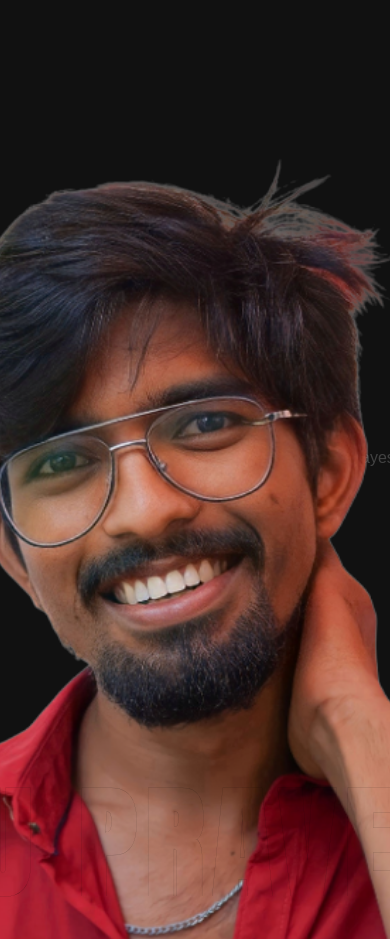
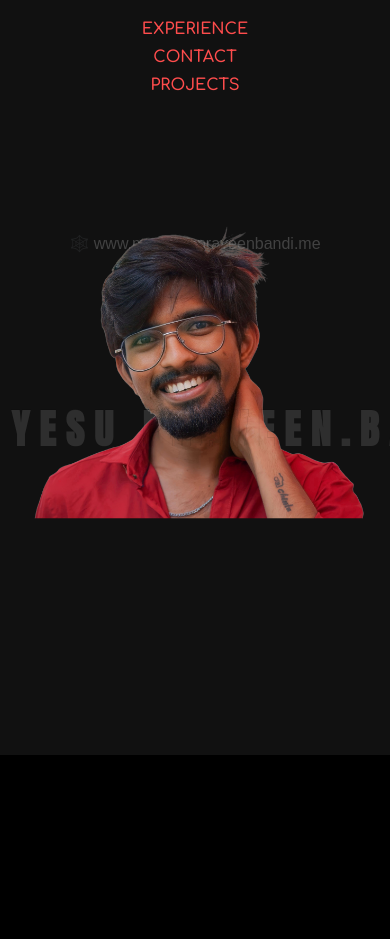
Before and after one commit to MaaYesuPraveenBandi/Portfolio, a plain HTML site: page index.html in a window 390 px wide. After the commit the page ends 844 px from the top, so only its background shows below. Drawn offline with Linux system fonts and the light colour scheme; a web font is replaced by a local one.

Commit message:
Initial commit

```diff
--- a/styles.css
+++ b/styles.css
@@ -1,30 +1,41 @@
-*{
+* {
     margin: 0;
     padding: 0;
     box-sizing: border-box;
 }
-body{
+
+body {
     background-color: black;
     color: white;
     font-family: Arial, sans-serif;
 }
-.container{
+
+.container {
     text-align: center;
     padding: 50px;
+    position: relative;
+    background-color: #111;
+    overflow: hidden;
+    height: auto;
+    padding: 84px 19px;
 }
-.header{
-    position:absolute;
+
+.header {
+    position: absolute;
     display: flex;
     flex-direction: column;
-    margin-left: 700px;
+    align-items: flex-end;
+    right: 5%;
     top: 20px;
-    width: 100%;
+    width: auto;
 }
+
 button:hover {
     background-color: #ff4d4d;
     color: #fff;
     transition: 0.3s ease;
 }
+
 nav ul li a {
     text-decoration: none;
     color: #ff4d4d;
@@ -43,7 +54,7 @@ nav ul li a:hover {
     transform: scale(1.05);
 }
 
-nav ul{
+nav ul {
     list-style: none;
     display: flex;
     justify-content: center;
@@ -53,18 +64,11 @@ nav ul{
 .main-content {
     margin-top: 150px;
     margin-bottom: 220px;
+    position: relative;
 }
-.container {
-    position: relative;
-    text-align: center;
-    background-color: #111;
-    overflow: hidden;
-    height: auto;
-    padding: 84px 19px;
-  }
 
 .name-1 {
-    font-size: 120px;
+    font-size: clamp(40px, 10vw, 120px);
     font-family: 'Anton', sans-serif;
     text-transform: uppercase;
     letter-spacing: 10px;
@@ -77,16 +81,19 @@ nav ul{
     opacity: 0.12;
     white-space: nowrap;
 }
-.main-image{
+
+.main-image {
     position: absolute;
     top: 50%;
     left: 50%;
     transform: translate(-50%, -50%);
-    height: 100%;
+    max-width: 100%;
+    height: auto;
     z-index: 1;
 }
-.name-2{
-    font-size: 120px;
+
+.name-2 {
+    font-size: clamp(40px, 10vw, 120px);
     font-family: 'Anton', sans-serif;
     text-transform: uppercase;
     letter-spacing: 10px;
@@ -97,20 +104,43 @@ nav ul{
     z-index: 2;
     -webkit-text-stroke: 0.2px #000000;
     color: transparent;
-    opacity: 35%;
+    opacity: 0.35;
     white-space: nowrap;
 }
+
 .website {
     display: flex;
     flex-direction: row;
-    margin-left: 80%;
-    margin-top: 346px;
+    justify-content: flex-end;
+    margin-right: 5%;
+    margin-top: 20px;
     color: white;
     text-decoration: none;
     opacity: 0.2;
     transition: opacity 0.3s;
 }
+
 .website:hover {
     opacity: 1;
-    cursor:grab
+    cursor: grab;
 }
+
+/* Responsive Fixes */
+@media (max-width: 1024px) {
+    .header {
+        align-items: center;
+        right: auto;
+        left: 50%;
+        transform: translateX(-50%);
+    }
+
+    nav ul {
+        flex-direction: column;
+        gap: 10px;
+    }
+
+    .website {
+        justify-content: center;
+        margin: 30px auto;
+    }
+}
```
